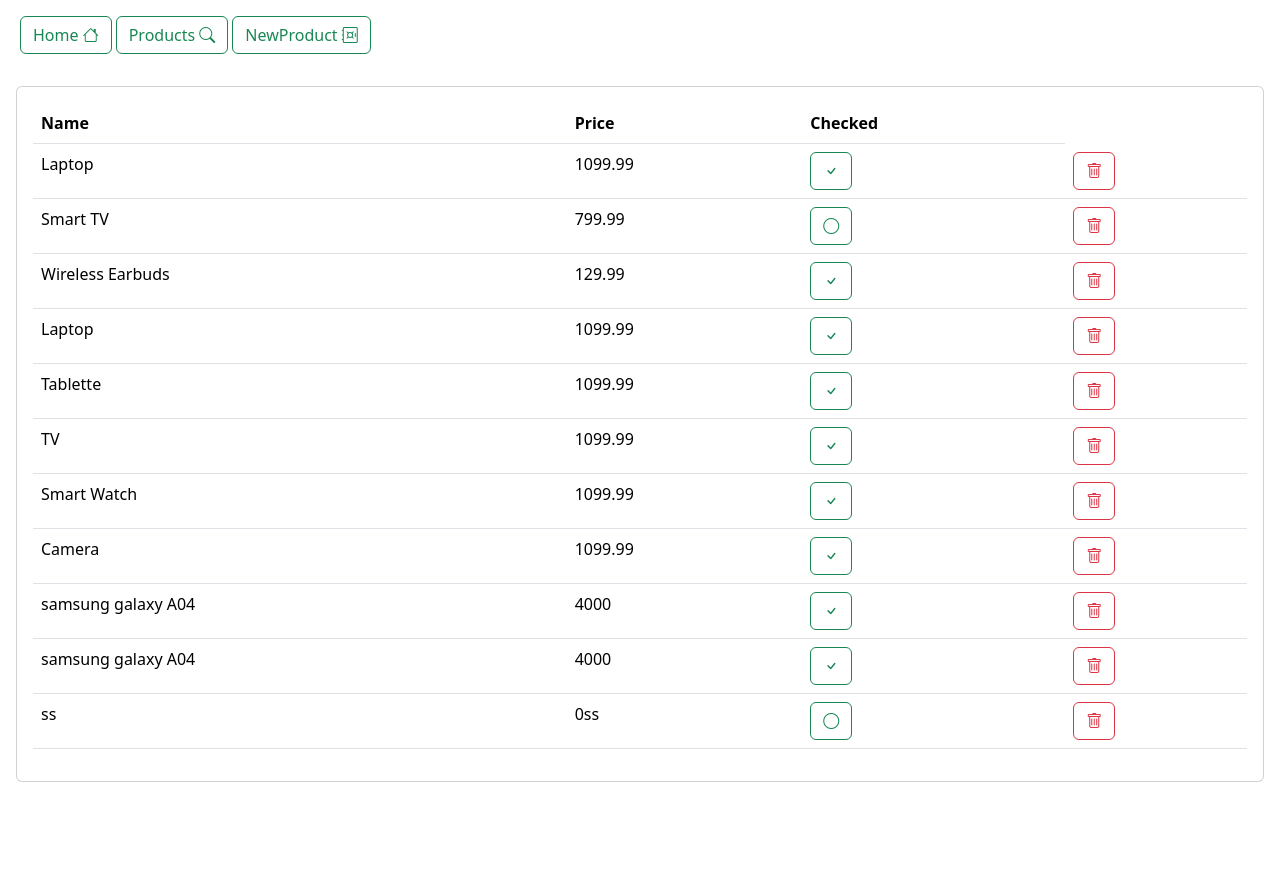
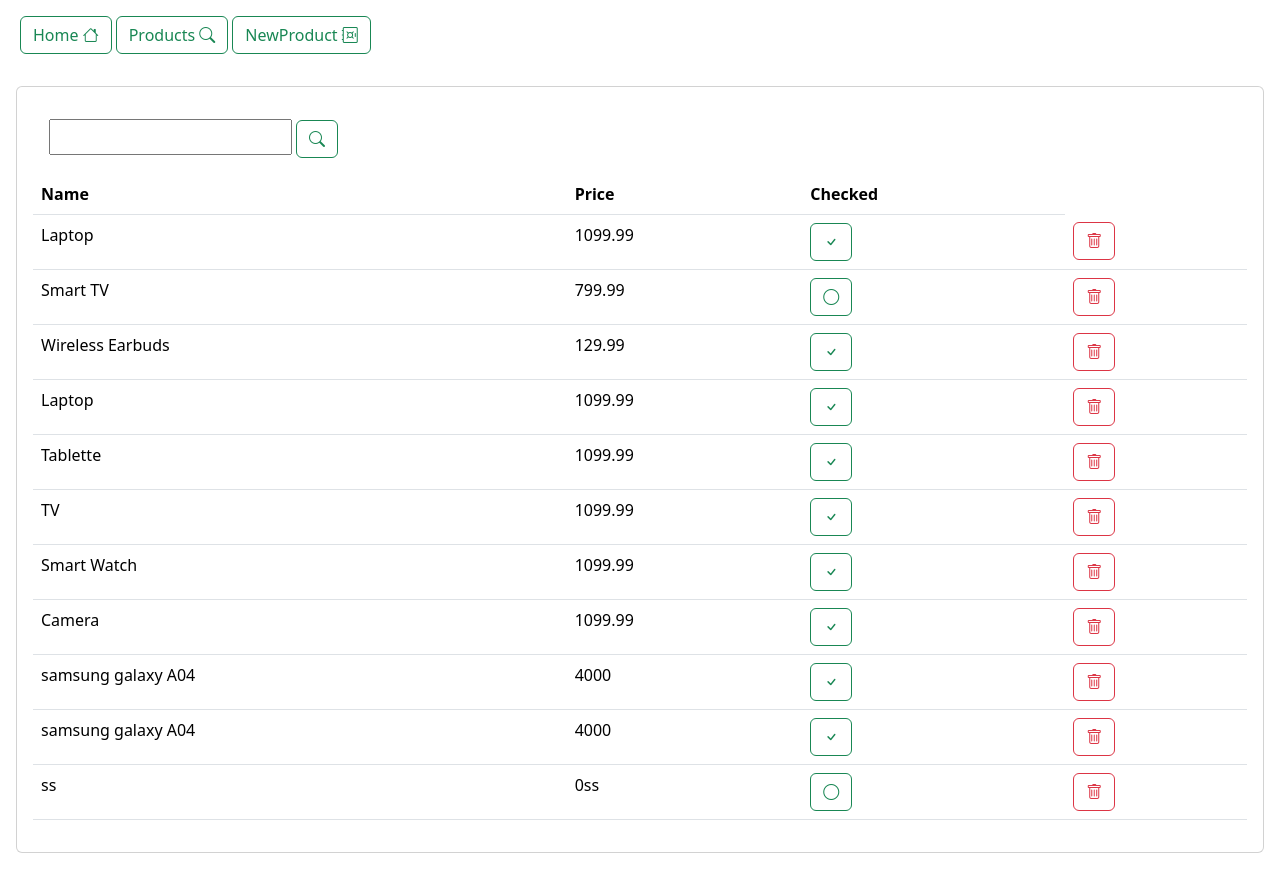
Before and after one commit to elouafihiba/angularProductsManagement, an Angular app: page /products in a window 1280 px wide. Before the commit the page ends 800 px from the top, so only its background shows below. Built offline with nearby package versions, Linux system fonts and the light colour scheme; data requests are answered from the project's data file.

Commit message:
search-product

```diff
--- a/src/app/product/product.component.html
+++ b/src/app/product/product.component.html
@@ -1,6 +1,13 @@
 <div class="p-3">
   <div class="card">
     <div class="card-body">
+      <div class="card-body">
+        <input class="p-1" type="text" [(ngModel)]="keyword">
+        <button (click)="searchProducts()"
+                class="btn btn-outline-success ms-1" >
+          <i class="bi bi-search"></i>
+        </button>
+      </div>
       <table class="table">
         <thead>
         <tr>
--- a/src/app/product/product.component.ts
+++ b/src/app/product/product.component.ts
@@ -4,16 +4,21 @@ import {HttpClient} from "@angular/common/http";
 import {ProductService} from "../services/product.service";
 import {Product} from "../model/product.model";
 import {Observable} from "rxjs";
+import {FormsModule} from "@angular/forms";
 
 @Component({
   selector: 'app-product',
   standalone: true,
-  imports: [CommonModule],
+  imports: [
+    CommonModule,
+    FormsModule,
+  ],
   templateUrl: './product.component.html',
   styleUrl: './product.component.css'
 })
 export class ProductComponent implements OnInit{
-  products :Array<Product>=[];
+  public products :Array<Product>=[];
+  public keyword : string="";
   constructor(private productService:ProductService) {
   }
   ngOnInit() {
@@ -53,4 +58,13 @@ export class ProductComponent implements OnInit{
       }
   })
 }
+
+  searchProducts() {
+    this.productService.searchProducts(this.keyword).subscribe({
+      next : value => {
+        this.products=value;
+      }
+    })
+
+  }
 }
--- a/src/app/services/product.service.ts
+++ b/src/app/services/product.service.ts
@@ -27,4 +27,9 @@ export class ProductService {
   saveProduct(product: Product): Observable<Product> {
     return this.http.post<Product>(`http://localhost:8089/products`,product);
   }
+
+  public searchProducts(keyword:string):Observable<Array<Product>>{
+    return this.http.get<Array<Product>>(`http://localhost:8089/products?name_like=${keyword}`);
+
+  }
 }
```
